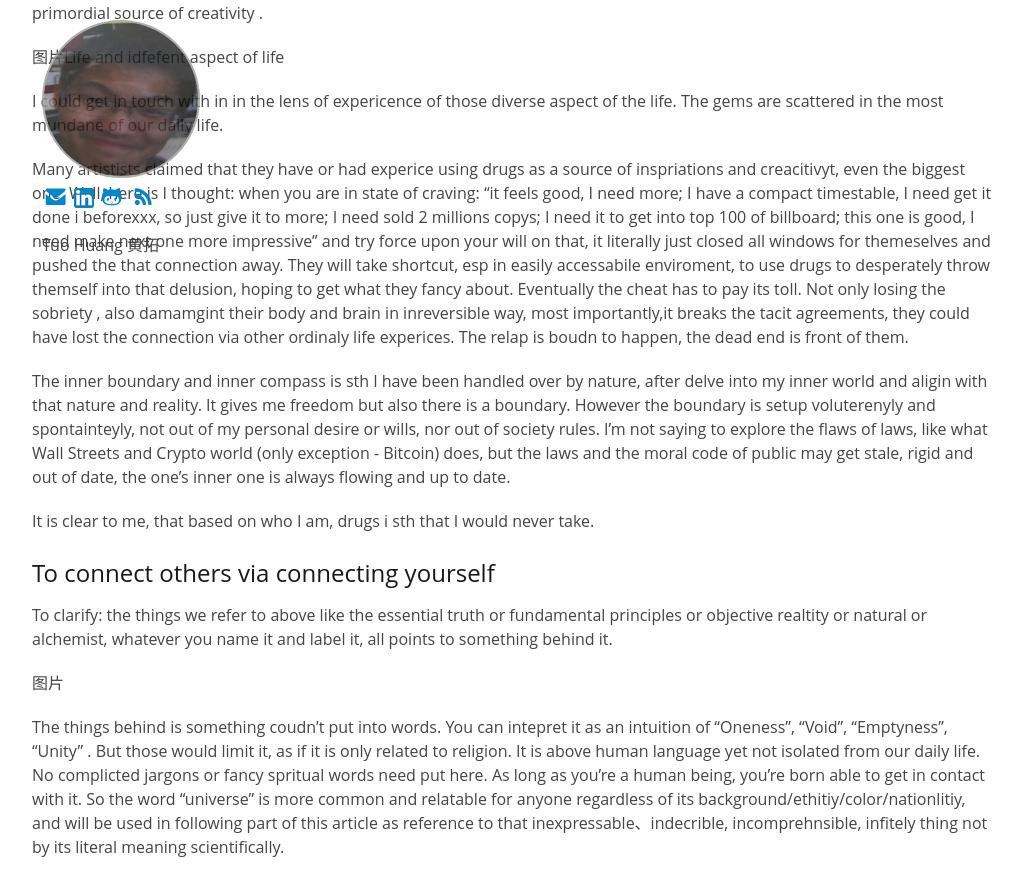
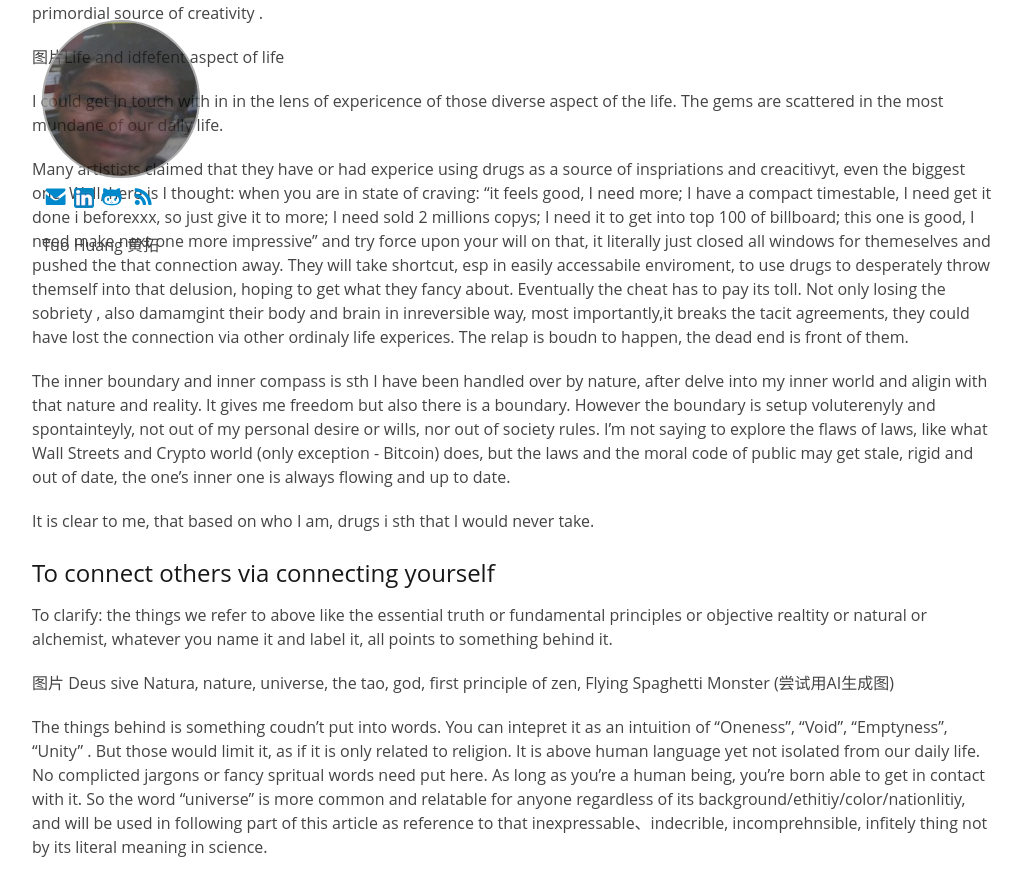
Before and after one commit to tuo/tuo.github.io, a Jekyll site: the page built from midlife crisis as programmer and AI.md, in a window 1280 px wide and 900 px high, scrolled down 4451 px. Shown: the top 896 px of the window, without its empty margins (128-1150 px from the left). Built offline with Jekyll 4.4.1, drawn with Linux system fonts in a browser that asks for light colours; our own code applies the rules of GitHub Pages for plain Markdown files.

Commit message:
commited

```diff
--- a/midlife crisis as programmer and AI.md
+++ b/midlife crisis as programmer and AI.md
@@ -116,6 +116,6 @@
 
 
 
-图片
+图片  Deus sive Natura, nature, universe, the tao, god, first principle of zen, Flying Spaghetti Monster (尝试用AI生成图)
 
-The things behind is something coudn't put into words. You can intepret it as an intuition of  "Oneness", "Void", "Emptyness", "Unity" . But those would limit it, as if it is only related to religion.  It is above human language yet not isolated from our daily life. No complicted jargons or fancy spritual words need put here. As long as you're a human being,  you're born able to get in contact with it. So the word "universe" is more common and relatable for anyone regardless of its background/ethitiy/color/nationlitiy, and will be used in following part of this article as reference to that inexpressable、indecrible, incomprehnsible, infitely thing not by its literal meaning scientifically.
+The things behind is something coudn't put into words. You can intepret it as an intuition of  "Oneness", "Void", "Emptyness", "Unity" . But those would limit it, as if it is only related to religion.  It is above human language yet not isolated from our daily life. No complicted jargons or fancy spritual words need put here. As long as you're a human being,  you're born able to get in contact with it. So the word "universe" is more common and relatable for anyone regardless of its background/ethitiy/color/nationlitiy, and will be used in following part of this article as reference to that inexpressable、indecrible, incomprehnsible, infitely thing not by its literal meaning in science.
```
